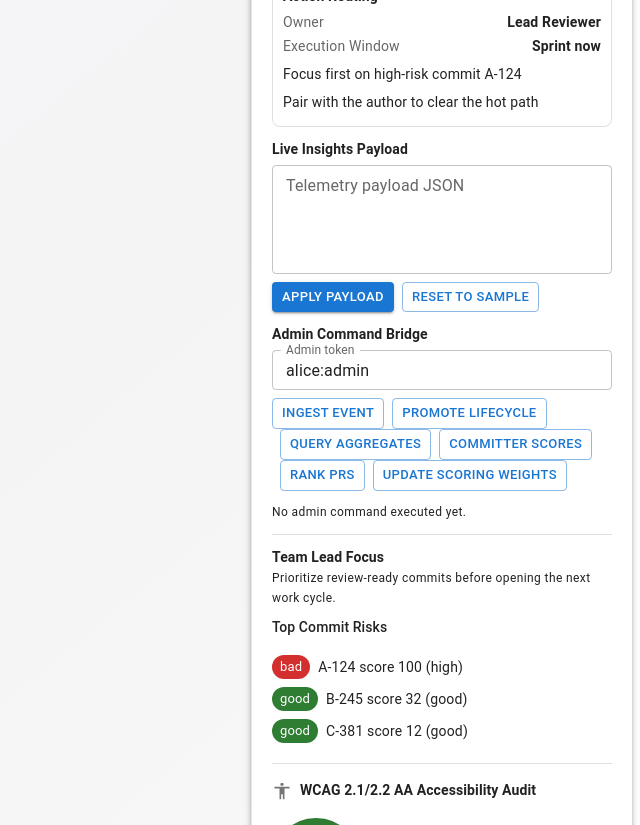
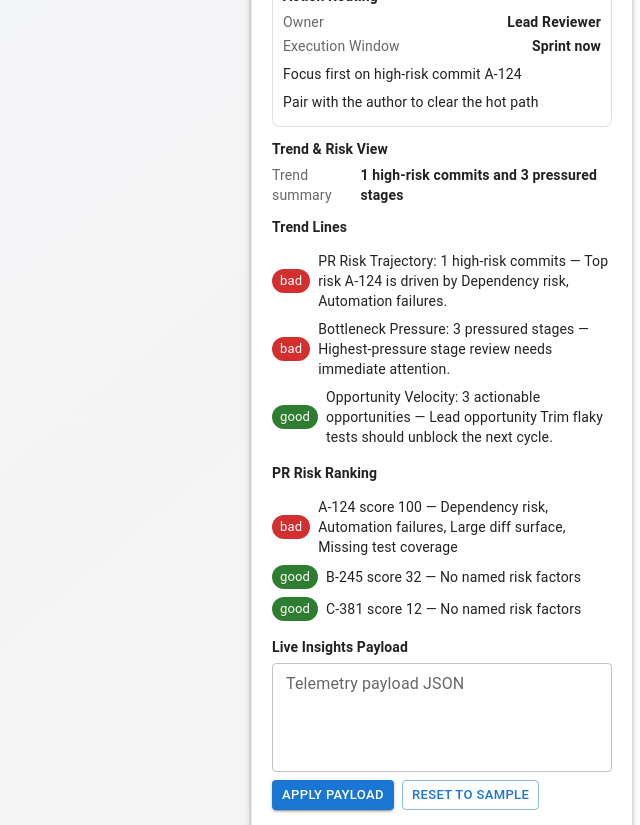
Before and after one commit to pratik-saptarshi/rocinante, a React (Vite) app in the folder ui/: page / in a window 1280 px wide. Shown: the part 600-1425 px from the top of the page, without its empty margins (640-1280 px from the left). Built offline with nearby package versions, Linux system fonts and the light colour scheme; the HTML template or start-up script is replaced by a standard one.

Commit message:
feat(ui): add trend risk dashboard visuals

```diff
--- a/ui/src/App.tsx
+++ b/ui/src/App.tsx
@@ -21,6 +21,7 @@ import { useState } from 'react';
 import { readLimits, readPayload } from './dashboard-contract';
 import { buildAdminBridgePayload } from './admin-bridge-contract';
 import { dashboardAudienceHighlights, dashboardFindingGroups, type AuditStatus, type DashboardFinding } from './dashboard-content';
+import { buildDashboardVisuals } from './dashboard-visuals';
 import { buildDashboardInsights, type InsightPayload } from './insight-engine';
 import { buildQualityPulse, type StakeholderAudience } from './domain/quality-pulse';
 import { invokeAdminCommand, type AdminBridgeCommand } from './tauri-admin';
@@ -135,6 +136,7 @@ function App() {
 
   const { commitRiskCards, bottlenecks, opportunities } = insights;
   const qualityPulse = buildQualityPulse(insights);
+  const dashboardVisuals = buildDashboardVisuals(insights);
   const audienceActions = qualityPulse.recommendations[audience];
   const audienceRoute = qualityPulse.actionRoutes[audience];
   const topOpps = opportunities.slice(0, 2);
@@ -291,6 +293,29 @@ function App() {
               ))}
             </List>
           </Paper>
+        </Box>
+
+        <Box sx={{ mb: 1.5 }} data-testid="trend-risk-section">
+          <Typography variant="subtitle2" fontWeight={700} sx={{ mb: 0.5 }}>
+            Trend & Risk View
+          </Typography>
+          <MetricItem label="Trend summary" value={dashboardVisuals.summary} />
+          <FindingSection
+            title="Trend Lines"
+            items={dashboardVisuals.trendLines.map((item) => ({
+              id: item.id,
+              text: `${item.label}: ${item.value} — ${item.rationale}`,
+              status: item.tone === 'good' ? 'good' : item.tone === 'medium' ? 'medium' : 'bad'
+            }))}
+          />
+          <FindingSection
+            title="PR Risk Ranking"
+            items={dashboardVisuals.prRiskRankings.map((item) => ({
+              id: item.id,
+              text: `${item.title} — ${item.rationale}`,
+              status: item.tone === 'good' ? 'good' : item.tone === 'medium' ? 'medium' : 'bad'
+            }))}
+          />
         </Box>
 
         <Box sx={{ mb: 1.5 }}>
--- /dev/null
+++ b/ui/src/dashboard-visuals.ts
@@ -0,0 +1,91 @@
+import type { DashboardInsights } from './insight-engine';
+
+export type VisualTone = 'good' | 'medium' | 'bad';
+
+export interface TrendLineCard {
+  id: string;
+  label: string;
+  value: string;
+  tone: VisualTone;
+  rationale: string;
+}
+
+export interface PrRiskRankingCard {
+  id: string;
+  title: string;
+  score: number;
+  tone: VisualTone;
+  rationale: string;
+}
+
+export interface DashboardVisuals {
+  summary: string;
+  trendLines: TrendLineCard[];
+  prRiskRankings: PrRiskRankingCard[];
+}
+
+function toneFromRiskScore(score: number): VisualTone {
+  if (score >= 80) return 'bad';
+  if (score >= 50) return 'medium';
+  return 'good';
+}
+
+function toneFromOpportunityScore(score: number): VisualTone {
+  if (score >= 70) return 'good';
+  if (score >= 45) return 'medium';
+  return 'bad';
+}
+
+export function buildDashboardVisuals(insights: DashboardInsights): DashboardVisuals {
+  const sortedRisks = [...insights.commitRiskCards].sort((left, right) => right.score - left.score);
+  const sortedBottlenecks = [...insights.bottlenecks].sort((left, right) => right.impact - left.impact);
+  const sortedOpportunities = [...insights.opportunities].sort((left, right) => right.priorityScore - left.priorityScore);
+
+  const topRisk = sortedRisks[0];
+  const criticalRisks = sortedRisks.filter((risk) => risk.level === 'high').length;
+  const pressureStages = insights.bottlenecks.filter((stage) => stage.status === 'critical' || stage.status === 'high').length;
+  const topStage = sortedBottlenecks[0];
+  const topOpportunity = sortedOpportunities[0];
+
+  return {
+    summary: topRisk
+      ? `${criticalRisks} high-risk commits and ${pressureStages} pressured stages`
+      : 'No risk signals available',
+    trendLines: [
+      {
+        id: 'risk-trajectory',
+        label: 'PR Risk Trajectory',
+        value: topRisk ? `${criticalRisks} high-risk commits` : 'No high-risk commits',
+        tone: topRisk ? toneFromRiskScore(topRisk.score) : 'good',
+        rationale: topRisk
+          ? `Top risk ${topRisk.id} is driven by ${topRisk.reasons.slice(0, 2).join(', ') || 'sample data'}.`
+          : 'The current sample window has no elevated commit risks.'
+      },
+      {
+        id: 'bottleneck-pressure',
+        label: 'Bottleneck Pressure',
+        value: `${pressureStages} pressured stages`,
+        tone: topStage ? topStage.status : 'good',
+        rationale: topStage
+          ? `Highest-pressure stage ${topStage.name} needs ${topStage.status === 'critical' ? 'immediate' : 'near-term'} attention.`
+          : 'The current sample window has no pressured stages.'
+      },
+      {
+        id: 'opportunity-velocity',
+        label: 'Opportunity Velocity',
+        value: `${insights.opportunities.length} actionable opportunities`,
+        tone: topOpportunity ? toneFromOpportunityScore(topOpportunity.priorityScore) : 'good',
+        rationale: topOpportunity
+          ? `Lead opportunity ${topOpportunity.title} should unblock the next cycle.`
+          : 'No opportunities surfaced in the current payload.'
+      }
+    ],
+    prRiskRankings: sortedRisks.slice(0, 3).map((risk) => ({
+      id: risk.id,
+      title: `${risk.id} score ${risk.score}`,
+      score: risk.score,
+      tone: risk.level === 'high' ? 'bad' : risk.level === 'medium' ? 'medium' : 'good',
+      rationale: risk.reasons.length ? risk.reasons.join(', ') : 'No named risk factors'
+    }))
+  };
+}
```
Also changed, not shown: 5 other files (tests, documents, lock files or other folders).
